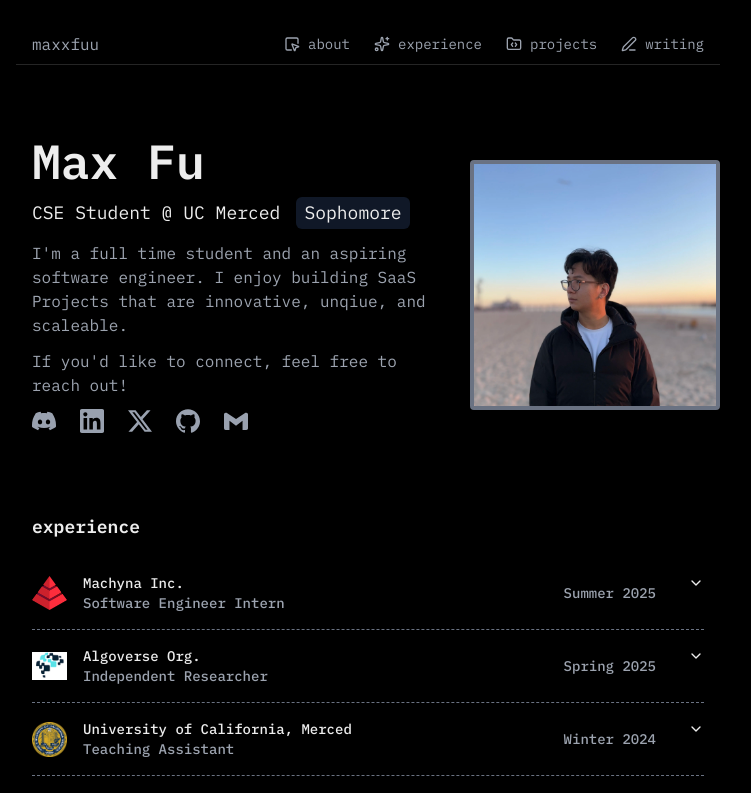
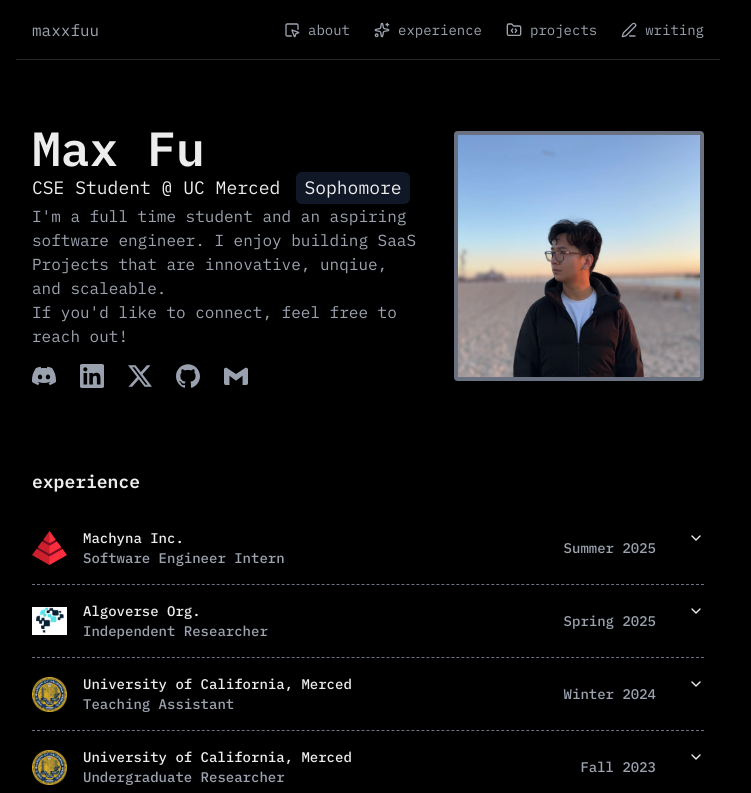
Before and after one commit to maxxfuu/dot-com, a Next.js app: page / in a window 1280 px wide. Shown: the top 793 px of the page, without its empty margins (272-1023 px from the left). Built offline with nearby package versions, Linux system fonts and the light colour scheme.

Commit message:
final touches for tonight

```diff
--- a/src/app/components/hero.tsx
+++ b/src/app/components/hero.tsx
@@ -62,12 +62,12 @@ export default function Hero() {
   return(
     <div className="flex flex-row justify-between items-center py-16">
       {/* left side */}
-      <div className="flex flex-col mx-4 max-w-md gap-3">
+      <div className="flex flex-col mx-4 max-w-sm">
         <h1 className="text-5xl font-semibold">Max Fu</h1>
         <h2 className="text-lg inline-flex items-center">CSE Student @ UC Merced <span className="bg-[#101827] text-white-500 ml-4 rounded-md px-2 py-0.5">Sophomore</span></h2>
         <p className="text-[#9CA3AF]">I'm a full time student and an aspiring software engineer. I enjoy building SaaS Projects that are innovative, unqiue, and scaleable.</p>
         <p className="text-[#9CA3AF]">If you'd like to connect, feel free to reach out!</p>
-        <div className="flex flex-row gap-6">
+        <div className="flex flex-row gap-6 mt-4">
           {socials.map((social) => (
              <a href={social.url} key={social.name} className="text-gray-400 hover:text-white transition-colors">
                {social.icon}
@@ -81,7 +81,7 @@ export default function Hero() {
         alt="Max Fu"
         width={150}
         height={150}
-        className="w-[250px] h-[250px] object-cover rounded-sm border-4 border-gray-500"/>
+        className="w-[250px] h-[250px] object-cover rounded-sm border-4 border-gray-500 mr-4"/>
     </div>
   );
 }
--- a/src/app/components/navbar.tsx
+++ b/src/app/components/navbar.tsx
@@ -2,7 +2,7 @@ import { FolderCode, PenLine, Sparkles, SquareMousePointer } from 'lucide-react'
 
 export default function Navbar() {
   return (
-    <div className="flex justify-between items-center pb-2 mt-8 mb-2 border-b-1 border-[#252525] text-[#9CA3AF] sticky top-0 bg-black">
+    <div className="flex justify-between items-center py-4 border-b-1 border-[#252525] text-[#9CA3AF] sticky top-0 bg-black z-50 min-h-[60px]">
       {/* Left Nav */}
       <div className="flex items-center ml-4">
         <p>maxxfuu</p>
```
